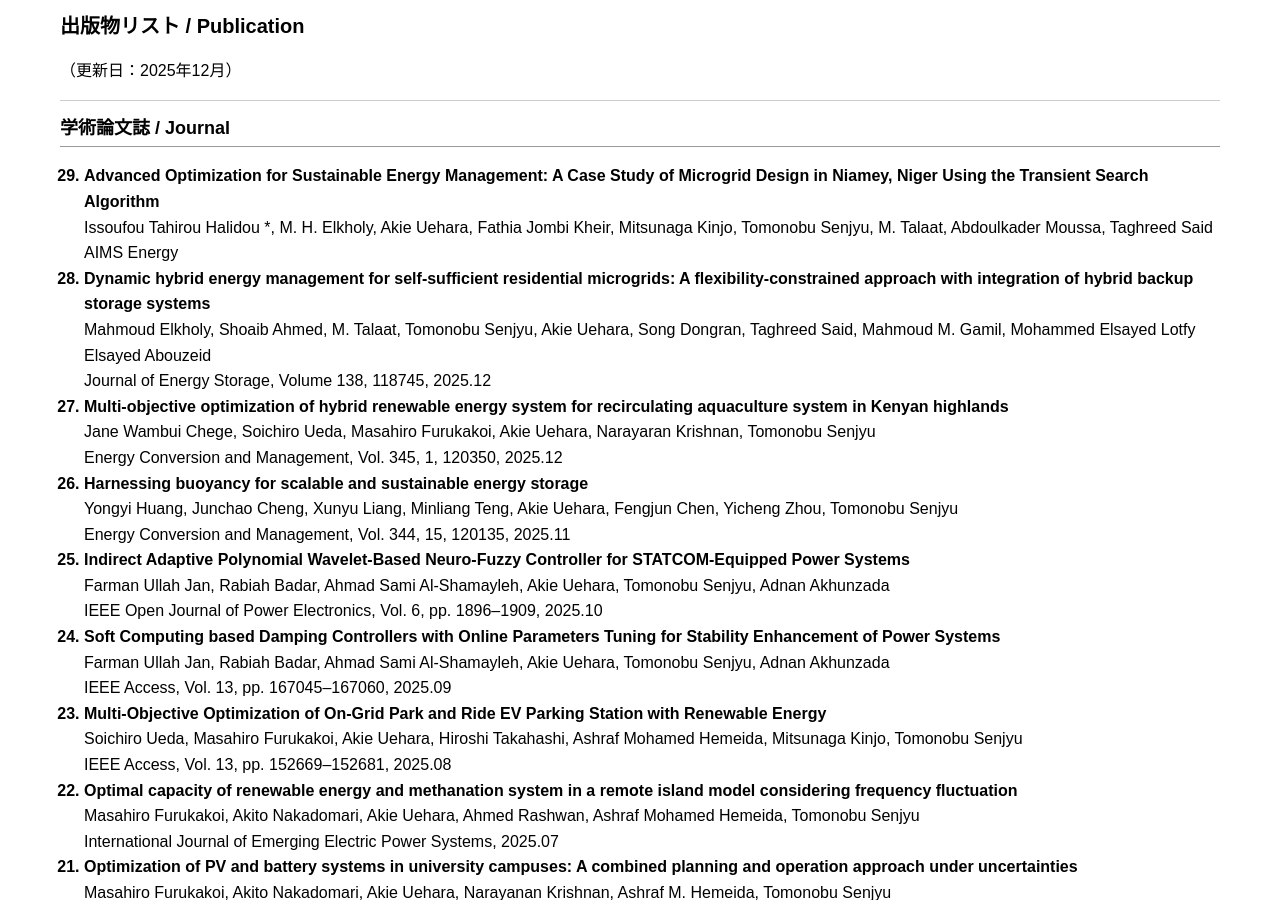
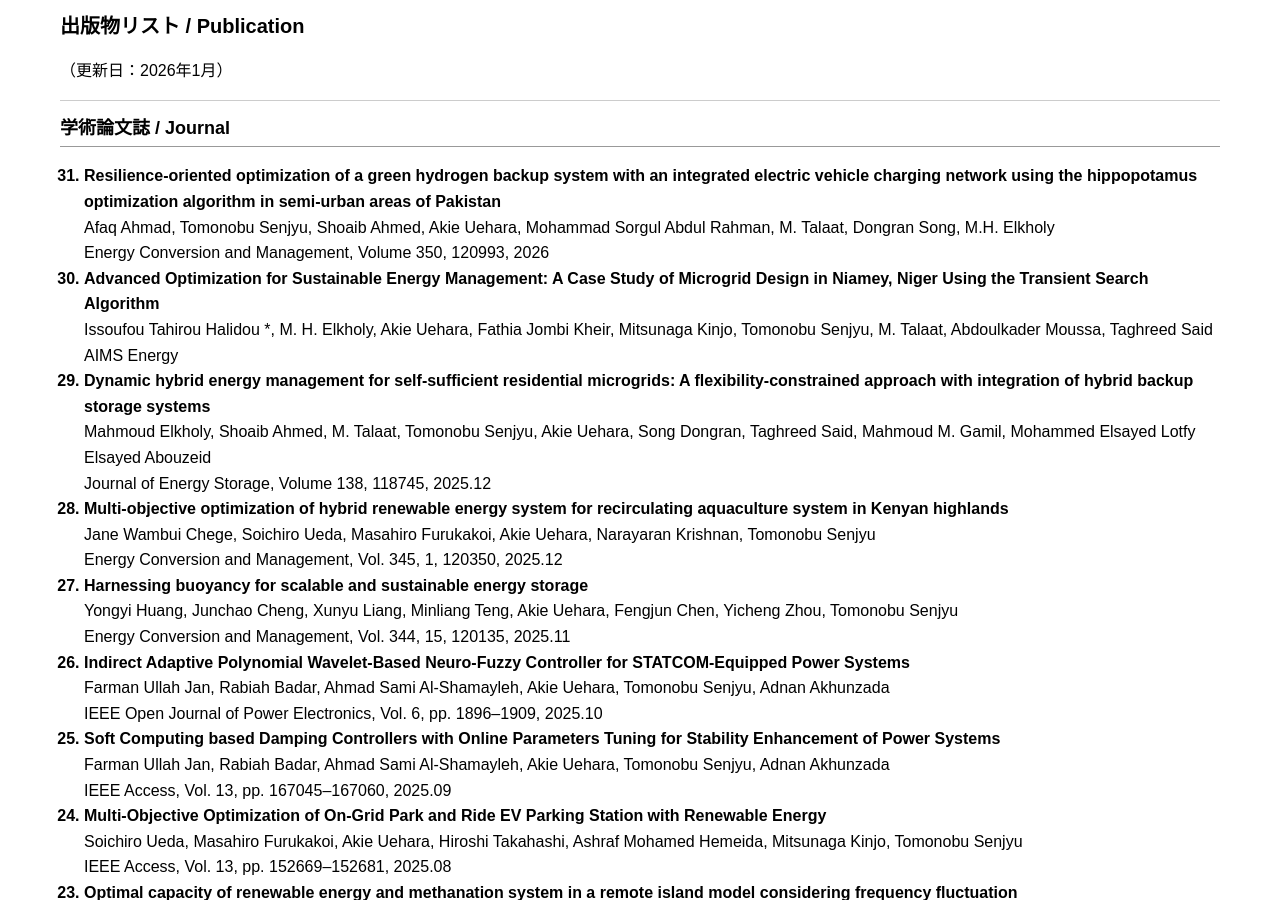
Before and after one commit to akieuehara/AkieUehara.github.io, a Jekyll site: the page built from publications.md, in a window 1280 px wide and 900 px high. Built offline with Jekyll 4.4.1, drawn with Linux system fonts in a browser that asks for light colours; comment, search, counter and statistics services are not loaded.

Commit message:
Update publications.md

```diff
--- a/publications.md
+++ b/publications.md
@@ -4,13 +4,19 @@ title: "Publication"
 ---
 
 # 出版物リスト / Publication
-（更新日：2025年12月）
+（更新日：2026年1月）
 
 ---
 
 ## 学術論文誌 / Journal
 
-<ol reversed start="29">
+<ol reversed start="31">
+
+<li>
+  <b>Resilience-oriented optimization of a green hydrogen backup system with an integrated electric vehicle charging network using the hippopotamus optimization algorithm in semi-urban areas of Pakistan</b><br>
+  Afaq Ahmad, Tomonobu Senjyu, Shoaib Ahmed, Akie Uehara, Mohammad Sorgul Abdul Rahman, M. Talaat, Dongran Song, M.H. Elkholy<br>
+  Energy Conversion and Management, Volume 350, 120993, 2026<br>
+ </li>
 
 <li>
   <b>Advanced Optimization for Sustainable Energy Management: A Case Study of Microgrid Design in Niamey, Niger Using the Transient Search Algorithm</b><br>
```
